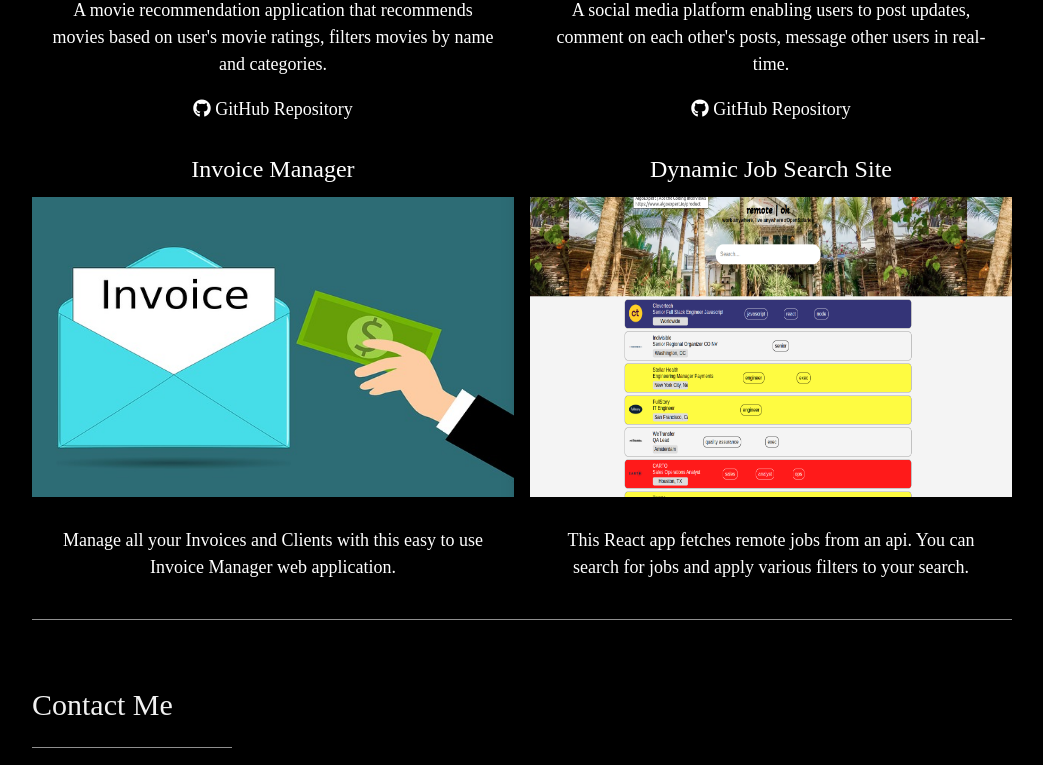
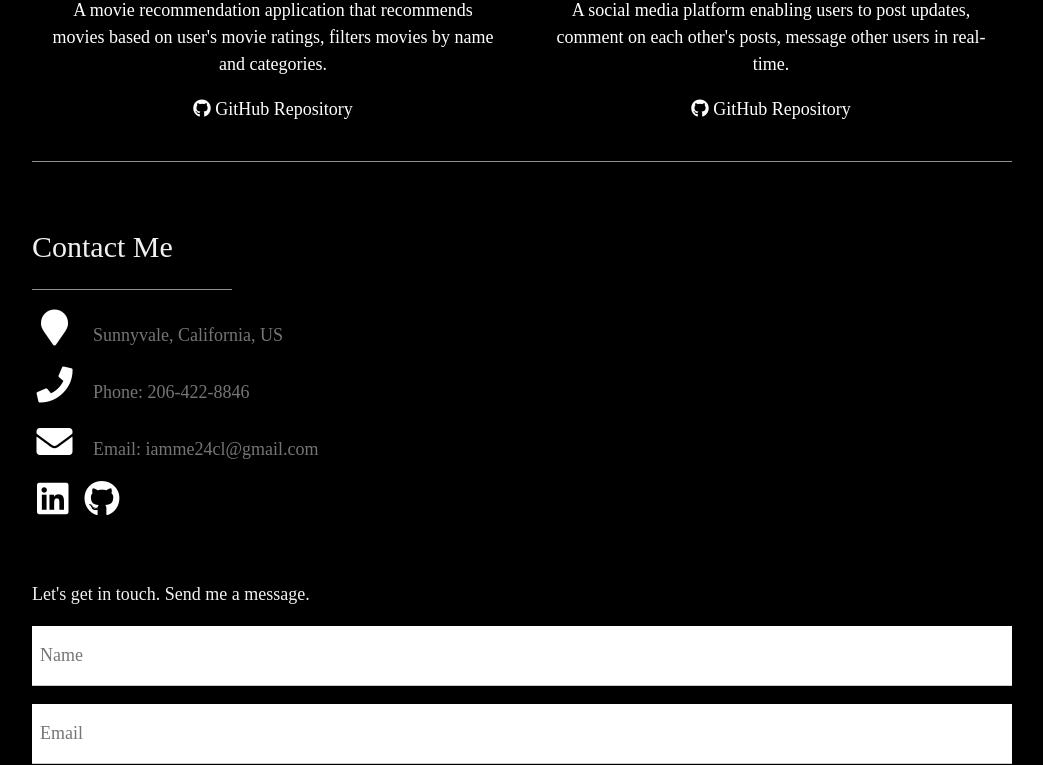
Before and after one commit to iamme24cl/my-website, a React (Create React App) app: page / in a window 1280 px wide. Shown: the part 1797-2562 px from the top of the page, without its empty margins (178-1221 px from the left). Built offline with nearby package versions, Linux system fonts and the light colour scheme; a web font is replaced by a local one.

Commit message:
updated projects

```diff
--- a/src/components/Projects.js
+++ b/src/components/Projects.js
@@ -80,7 +80,7 @@ const Projects = () => {
         </div>
       </div>
 
-      <div className="w3-row-padding" style={{margin: "0 -16px"}}>
+      {/* <div className="w3-row-padding" style={{margin: "0 -16px"}}>
         <div className="w3-half w3-card-4">
           <h3 className='w3-center project-header'>Invoice Manager</h3>
           <a href="https://github.com/iamme24cl/invoices-backend" target="_blank" rel="noreferrer">
@@ -104,7 +104,7 @@ const Projects = () => {
             </p>
           </div>
         </div>
-      </div>
+      </div> */}
       <hr style={{width: "100%"}} className="w3-opacity"/>
     </div>
   )
```
